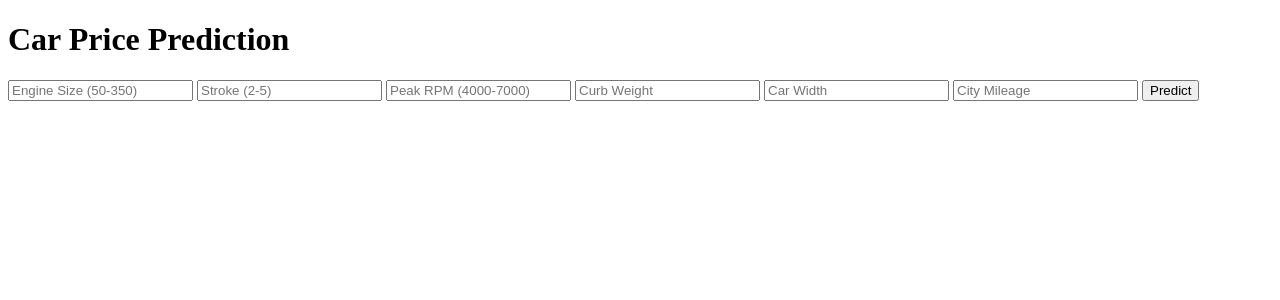
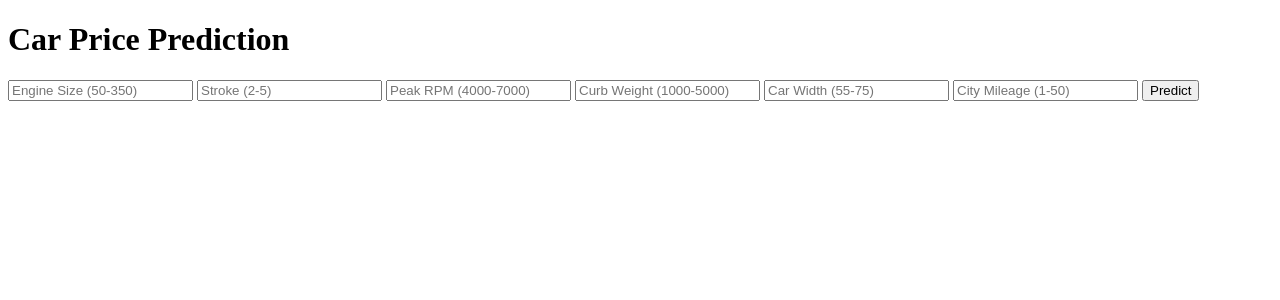
Before and after one commit to YogenderKushwaha/Car-Price-Prediction-Model-Deployment, a Flask app: page / in a window 1280 px wide. Shown: the top 300 px of the page. Run offline with Flask 2, Linux system fonts and the light colour scheme; parts of the project's set-up code (start-up, migrations or seed data) failed here and were passed over.

Commit message:
Update index.html

```diff
--- a/templates/index.html
+++ b/templates/index.html
@@ -20,9 +20,9 @@
     	<input type="text" name="enginesize" placeholder="Engine Size (50-350)" required="required" />
         <input type="text" name="stroke" placeholder="Stroke (2-5)" required="required" />
 		<input type="text" name="peakrpm" placeholder="Peak RPM (4000-7000)" required="required" />
-		<input type="text" name="curbweight" placeholder="Curb Weight " required="required" />
-		<input type="text" name="carwidth" placeholder="Car Width " required="required" />
-		<input type="text" name="citympg" placeholder="City Mileage " required="required" />
+		<input type="text" name="curbweight" placeholder="Curb Weight (1000-5000) " required="required" />
+		<input type="text" name="carwidth" placeholder="Car Width (55-75)" required="required" />
+		<input type="text" name="citympg" placeholder="City Mileage (1-50)" required="required" />
 
         <button type="submit" class="btn btn-primary btn-block btn-large">Predict</button>
     </form>
```
